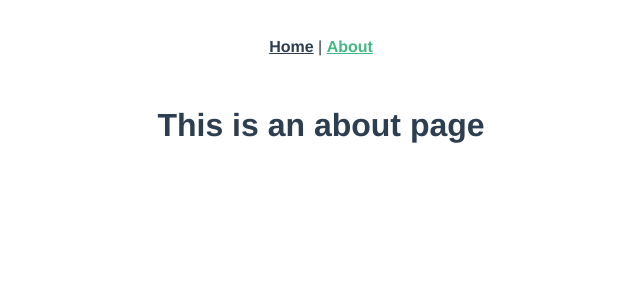
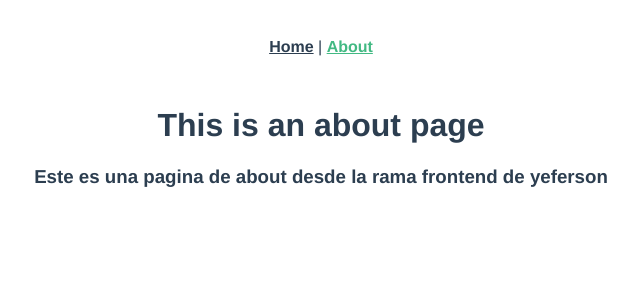
Before and after one commit to COPA-2023-Equipo-red-4/project_1, a Vue app: page /about in a window 1280 px wide. Shown: the top 300 px of the page, without its empty margins (319-959 px from the left). Built offline with nearby package versions, Linux system fonts and the light colour scheme.

Commit message:
se actualiza rama de prueba, yeferson

```diff
--- /dev/null
+++ b/src/components/AboutComponent.vue
@@ -0,0 +1,5 @@
+<template>
+    <div>
+        <h3>Este es una pagina de about desde la rama frontend de yeferson</h3>
+    </div>
+</template>
--- a/src/views/AboutView.vue
+++ b/src/views/AboutView.vue
@@ -1,5 +1,15 @@
 <template>
   <div class="about">
     <h1>This is an about page</h1>
+    <AboutComponent/>
   </div>
 </template>
+<script>
+import AboutComponent from '@/components/AboutComponent.vue'
+export default{
+  name: 'AboutView',
+  components:{
+    AboutComponent
+  }
+}
+</script>
```
